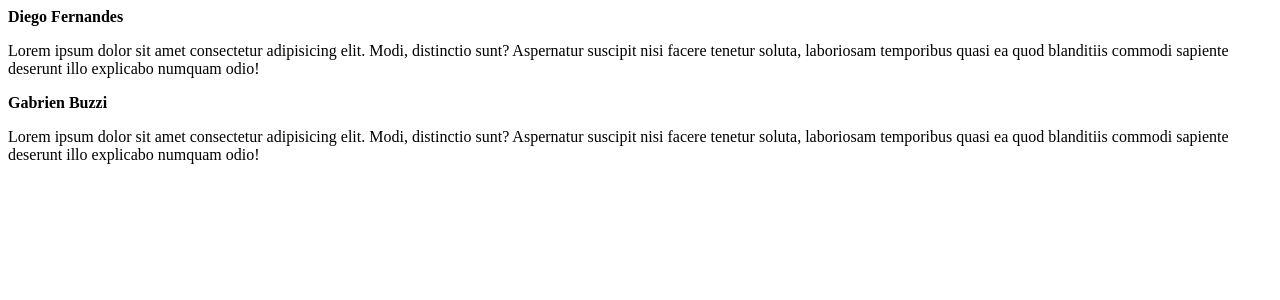
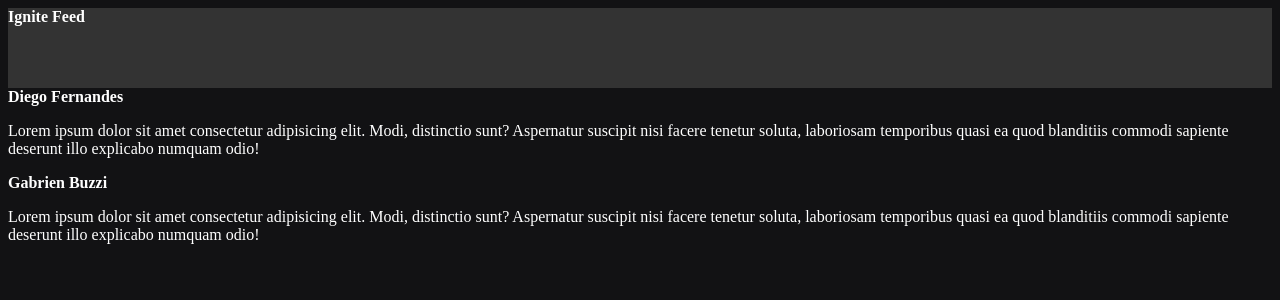
Before and after one commit to lucasmdpereira/ignite-react-01, a React (Vite) app: page / in a window 1280 px wide. Shown: the top 300 px of the page. Built offline with nearby package versions, Linux system fonts and the light colour scheme.

Commit message:
:construction: feat: CSS Modules

```diff
--- a/src/App.jsx
+++ b/src/App.jsx
@@ -1,8 +1,12 @@
+import { Header } from './components/Header'
 import { Post } from './Post'
+import './styles.css'
 
 function App() {
   return (
     <div>
+      <Header />
+
       <Post
         author="Diego Fernandes"
         content="Lorem ipsum dolor sit amet consectetur adipisicing elit. Modi, distinctio sunt? Aspernatur suscipit nisi facere tenetur soluta, laboriosam temporibus quasi ea quod blanditiis commodi sapiente deserunt illo explicabo numquam odio! "
--- /dev/null
+++ b/src/components/Header.jsx
@@ -0,0 +1,9 @@
+import styles from './Header.module.css'
+
+export function Header(){
+    return(
+        <header  className={styles.header}>
+            <strong>Ignite Feed</strong>
+        </header>
+    );
+}
--- /dev/null
+++ b/src/components/Header.module.css
@@ -0,0 +1,5 @@
+.header{
+    background: #333;
+    height: 80px;
+    color: #fff;
+}
--- /dev/null
+++ b/src/styles.css
@@ -0,0 +1,4 @@
+body{
+    background: #121214;
+    color: #fff
+}
```
